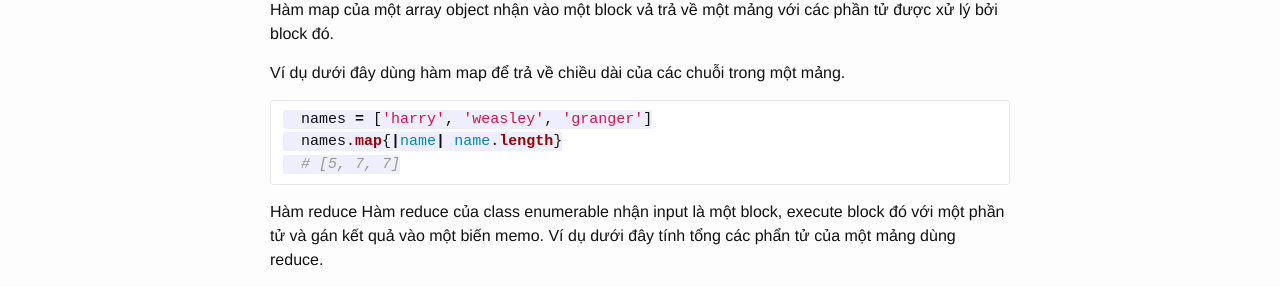
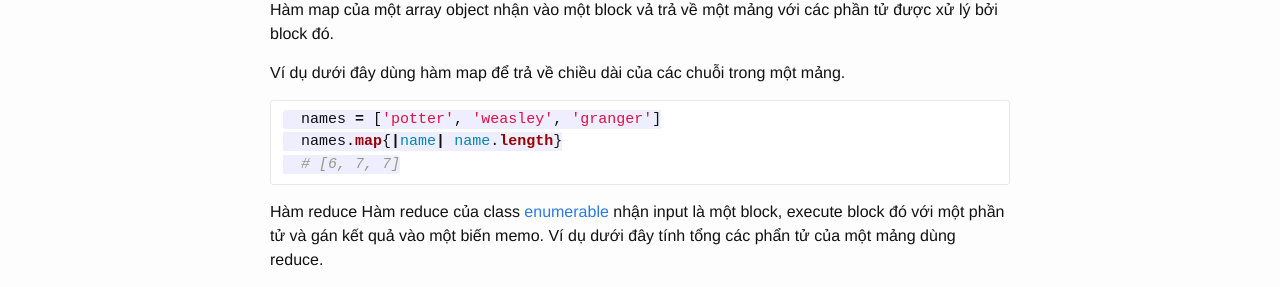
Before and after one commit to zinh/zinh.github.io, a Jekyll site: the page built from _posts/2014-12-07-functional-programming-introduction-with-ruby.markdown, in a window 1280 px wide. Shown: the part 756-1043 px from the top of the page. Built offline with Jekyll 4.4.1, drawn with Linux system fonts in a browser that asks for light colours.

Commit message:
Update 2014-12-07-functional-programming-introduction-with-ruby.markdown

````diff
--- a/_posts/2014-12-07-functional-programming-introduction-with-ruby.markdown
+++ b/_posts/2014-12-07-functional-programming-introduction-with-ruby.markdown
@@ -34,13 +34,13 @@ Hàm map của một array object nhận vào một block vả trả về một
 Ví dụ dưới đây dùng hàm map để trả về chiều dài của các chuỗi trong một mảng.
 
 ```ruby
-  names = ['harry', 'weasley', 'granger']
+  names = ['potter', 'weasley', 'granger']
   names.map{|name| name.length}
-  # [5, 7, 7]
+  # [6, 7, 7]
 ```
 
 Hàm reduce
-Hàm reduce của class enumerable nhận input là một block, execute block đó với một phần tử và gán kết quả vào một biến memo.
+Hàm reduce của class [enumerable](ruby-doc.org/core/Enumerable.html) nhận input là một block, execute block đó với một phần tử và gán kết quả vào một biến memo.
 Ví dụ dưới đây tính tổng các phẩn tử của một mảng dùng reduce.
 
 ```
````
